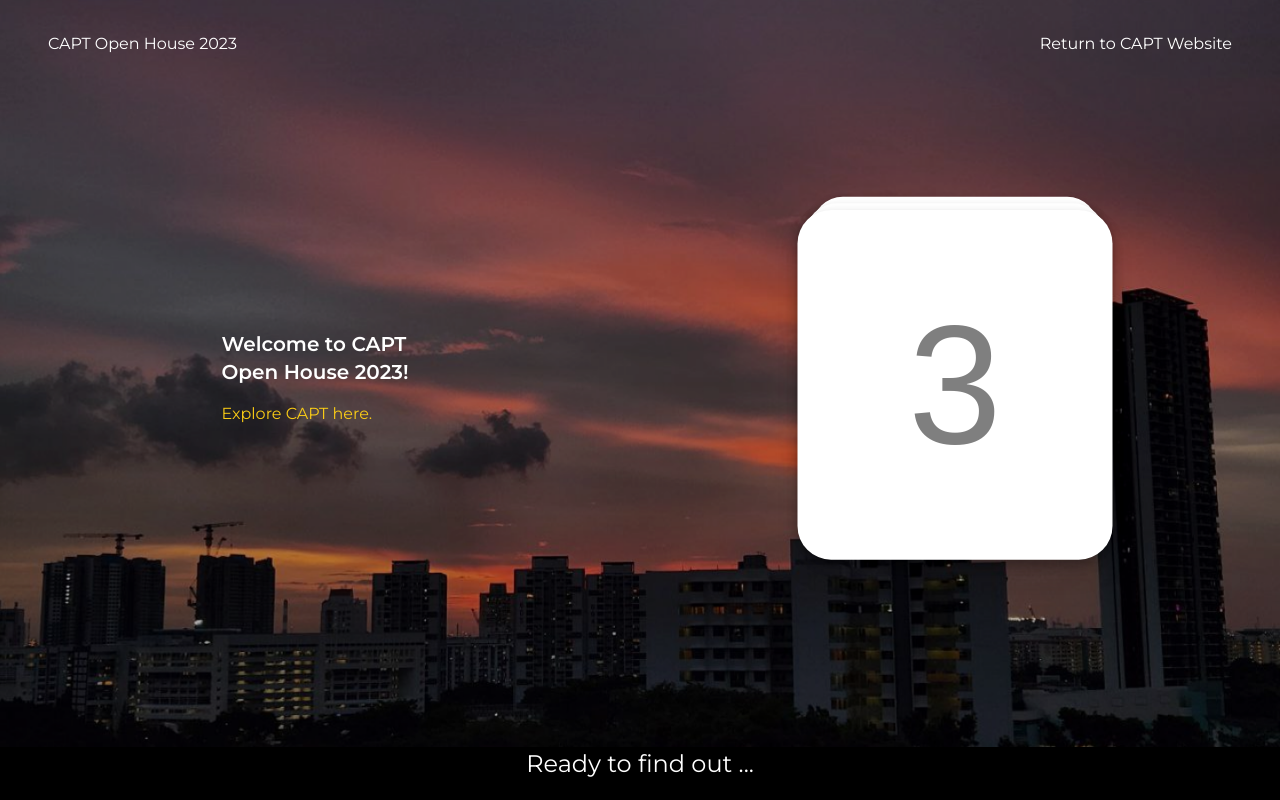
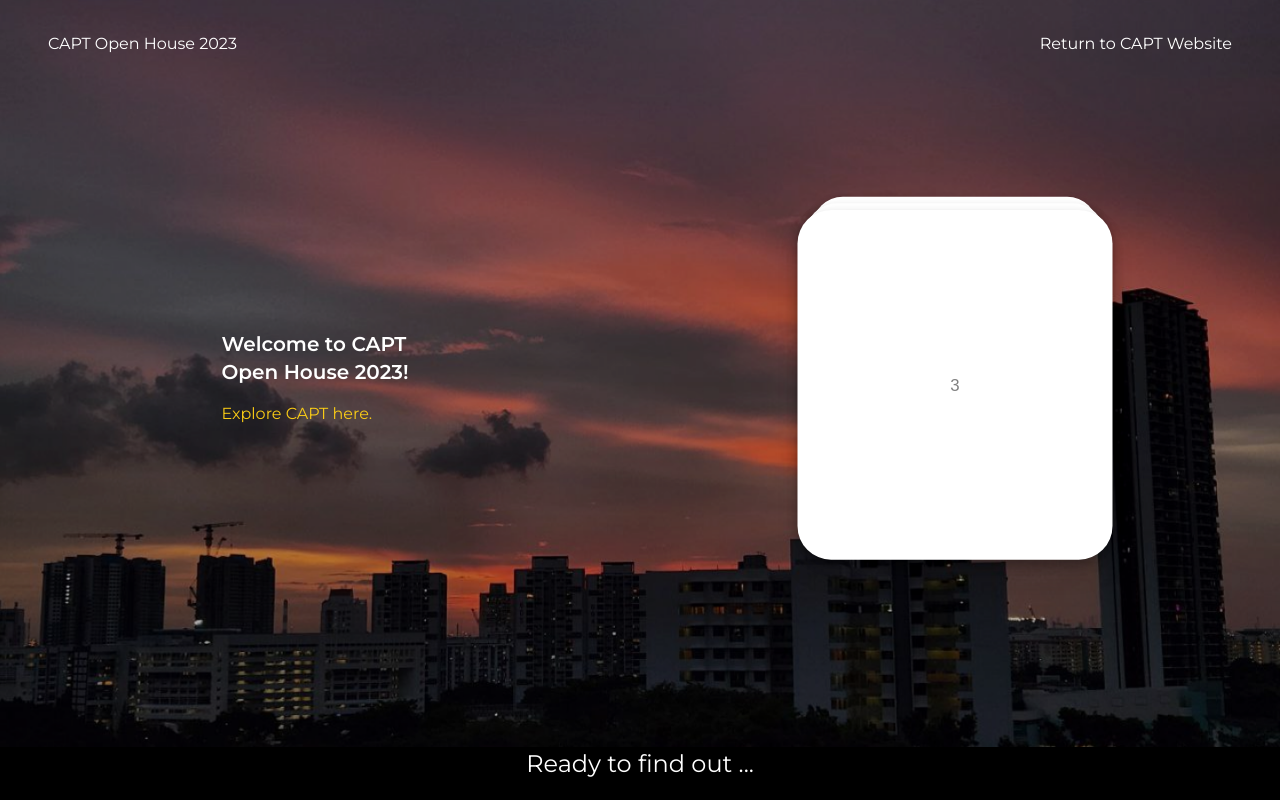
Before and after one commit to raynertjx/captopenday, a React (Vite) app: page / in a window 1280 px wide. Shown: the top 800 px of the page. Built offline with nearby package versions, Linux system fonts and the light colour scheme.

Commit message:
Modified styles

```diff
--- a/src/index.css
+++ b/src/index.css
@@ -12,6 +12,7 @@
 }
 
 .card {
+    font-family: Montserrat;
     width: 60%;
     min-height: 40%;
     background-color: white;
@@ -19,12 +20,9 @@
     top: 50%;
     left: 50%;
     transform: translate(-50%, -50%);
-    display: grid;
     justify-content: center;
-    align-items: center;
     border-radius: 2rem;
     font-family: sans-serif;
-    font-size: 10rem;
     color: #00000080;
     box-shadow: 0 5px 10px 0 #00000040, 0 15px 20px 0#00000020;
     transition: transform 200ms;
@@ -50,7 +48,7 @@
 
 @keyframes swap {
     50% {
-        transform: translate(-50%, calc(var(--y) - 250px)) scale(0.85)
+        transform: translate(-50%, calc(var(--y) - 80px)) scale(0.85)
             rotate(-5deg);
         animation-timing-function: ease-in;
     }
@@ -59,3 +57,17 @@
         z-index: -1;
     }
 }
+
+@media(min-width: 980px) {
+    @keyframes swap {
+        50% {
+            transform: translate(-50%, calc(var(--y) - 170px)) scale(0.85)
+                rotate(-5deg);
+            animation-timing-function: ease-in;
+        }
+        100% {
+            transform: translate(-50%, calc(var(--y) - 15px)) scale(0.85);
+            z-index: -1;
+        }
+    }
+}
```
